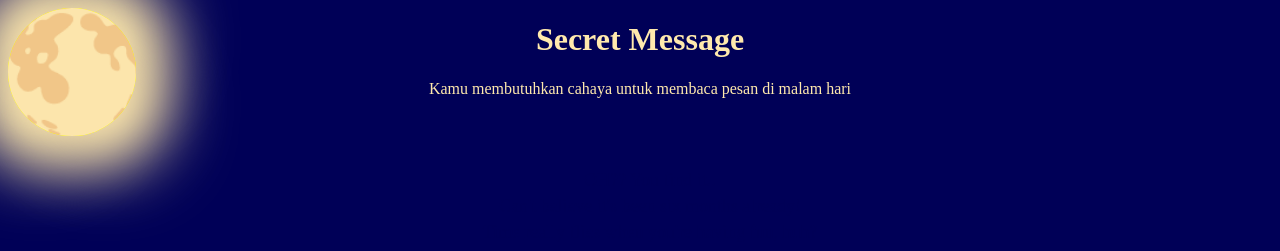
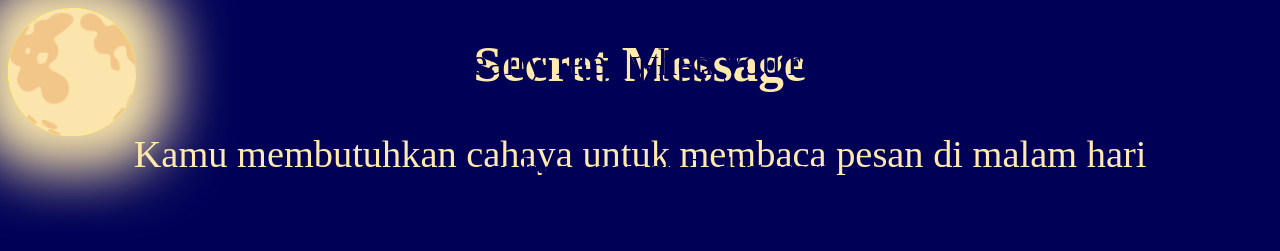
Before and after one commit to alxinero/secret_messagess, a plain HTML site: page index.html in a window 1280 px wide. Drawn offline with Linux system fonts and the light colour scheme.

Commit message:
Update style.css

```diff
--- a/style.css
+++ b/style.css
@@ -5,10 +5,12 @@ body {
 h1 {
   color: #ffe9ad;
   text-align: center;
+  font-size: 4vw;
 }
 p {
   color: #ffe9ad;
   text-align: center;
+  font-size: 3vw;
 }
 .message {
 
@@ -16,7 +18,7 @@ p {
   top: 50%;
   left: 50%;
   transform: translate(-50%, -50%);
-  font-size: 1.4vw;
+  font-size: 2vw;
   text-indent: 20px;
   line-height: 1vh;
   pointer-events: none;
```
